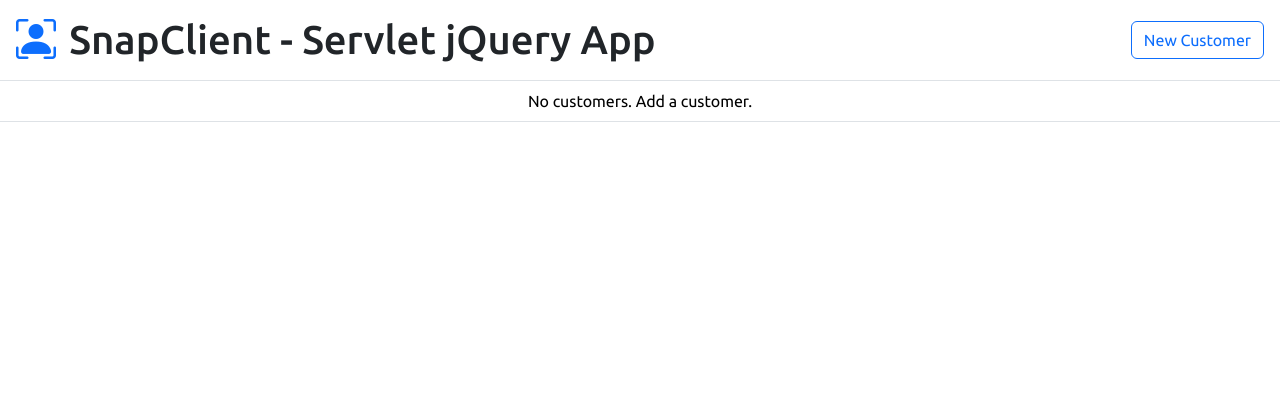
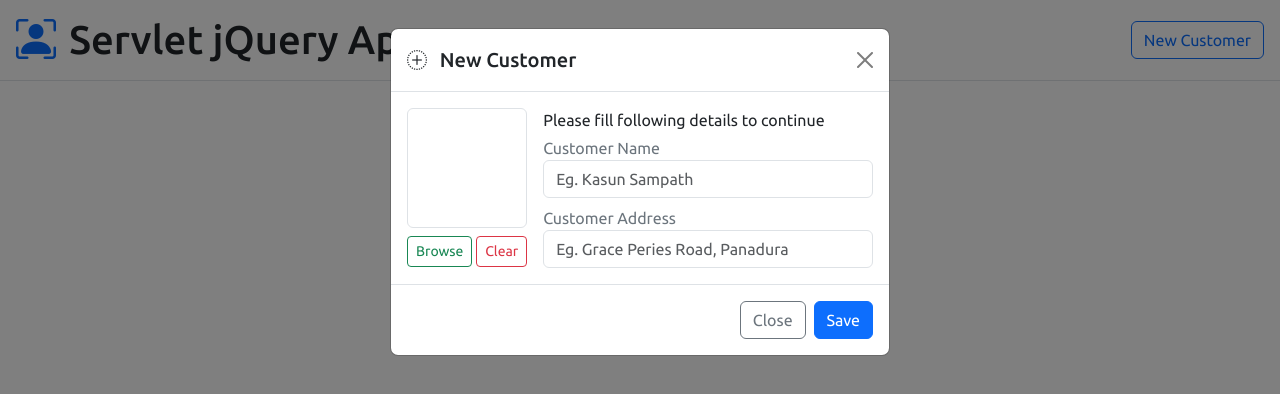
Before and after one commit to Thaaruni/SnapClient-JQuery-Servlet-App, a website built with Vite: page frontend/index.html in a window 1280 px wide. Built offline with nearby package versions, Linux system fonts and the light colour scheme; files whose address does not match are found by name.

Commit message:
Finish UI Modal Design

```diff
--- a/frontend/index.html
+++ b/frontend/index.html
@@ -1,20 +1,19 @@
 <!doctype html>
 <html lang="en">
 <head>
-  <meta charset="UTF-8" />
-  <meta name="viewport" content="width=device-width, initial-scale=1.0" />
-  <title>SnapClient - Servlet jQuery App</title>
+  <meta charset="UTF-8"/>
+  <meta name="viewport" content="width=device-width, initial-scale=1.0"/>
+  <title>Servlet jQuery App</title>
   <link rel="stylesheet" href="./src/scss/Style.scss">
   <script type="module" src="./src/js/main.js"></script>
 </head>
 <body>
 <header class="p-3 d-flex justify-content-between
-       border-bottom align-items-center">
+      border-bottom align-items-center">
   <h1 class="m-0">
     <i class="bi bi-person-bounding-box me-1 text-primary"></i>
-    SnapClient - Servlet jQuery App
+    Servlet jQuery App
   </h1>
-
   <button class="btn btn-outline-primary"
           data-bs-toggle="modal" data-bs-target="#new-customer-modal">
     New Customer
@@ -23,29 +22,29 @@
 <main>
   <table id="tbl-customers" class="table table-hover">
     <tbody>
-    <!--    <tr>-->
-    <!--      <td>-->
-    <!--        <img class="profile-picture rounded"-->
-    <!--             src="https://t4.ftcdn.net/jpg/06/08/55/73/360_F_608557356_ELcD2pwQO9pduTRL30umabzgJoQn5fnd.jpg"-->
-    <!--             alt="">-->
-    <!--      </td>-->
-    <!--      <td>-->
-    <!--        <div>-->
-    <!--          <b>ID:</b> C001-->
-    <!--        </div>-->
-    <!--        <div>-->
-    <!--          <b>Name:</b> Kasun Sampath-->
-    <!--        </div>-->
-    <!--        <div>-->
-    <!--          <b>Address:</b> Grace Peries Road, Kottawa-->
-    <!--        </div>-->
-    <!--      </td>-->
-    <!--      <td class="align-middle text-end">-->
-    <!--        <i title="Delete" class="bi bi-trash fs-2 pe-2"></i>-->
-    <!--      </td>-->
-    <!--    </tr>-->
+    <!--            <tr>-->
+    <!--                <td>-->
+    <!--                    <img class="profile-picture rounded"-->
+    <!--                         src="https://t4.ftcdn.net/jpg/06/08/55/73/360_F_608557356_ELcD2pwQO9pduTRL30umabzgJoQn5fnd.jpg"-->
+    <!--                         alt="">-->
+    <!--                </td>-->
+    <!--                <td>-->
+    <!--                    <div>-->
+    <!--                        <b>ID:</b> C001-->
+    <!--                    </div>-->
+    <!--                    <div>-->
+    <!--                        <b>Name:</b> Kasun Sampath-->
+    <!--                    </div>-->
+    <!--                    <div>-->
+    <!--                        <b>Address:</b> Grace Peries Road, Panadura-->
+    <!--                    </div>-->
+    <!--                </td>-->
+    <!--                <td class="align-middle text-end">-->
+    <!--                    <i title="Delete" class="bi bi-trash fs-2 pe-2"></i>-->
+    <!--                </td>-->
+    <!--            </tr>-->
     </tbody>
-    <tfoot>
+    <tfoot id="no-customers" class="d-none">
     <tr>
       <td colspan="3" class="text-center">
         No customers. Add a customer.
@@ -54,29 +53,52 @@
     </tfoot>
   </table>
   <div id="loader-wrapper" class="mt-4 flex-column
-                 align-items-center">
+                align-items-center">
     <div class="mb-4">Please wait</div>
     <div class="loader"></div>
   </div>
 </main>
+
+<!-- Modal -->
 <div class="modal fade" id="new-customer-modal" data-bs-backdrop="static" data-bs-keyboard="false" tabindex="-1" aria-labelledby="staticBackdropLabel" aria-hidden="true">
   <div class="modal-dialog">
     <div class="modal-content">
       <div class="modal-header">
-        <h1 class="modal-title fs-5" id="staticBackdropLabel">Modal title</h1>
+        <h1 class="modal-title fs-5" id="staticBackdropLabel">
+          <i class="bi bi-plus-circle-dotted me-2"></i>
+          New Customer
+        </h1>
         <button type="button" class="btn-close" data-bs-dismiss="modal" aria-label="Close"></button>
       </div>
-      <div class="modal-body">
-        ...
+      <div class="modal-body d-flex gap-3">
+        <div class="text-center">
+          <div id="profile-picture" class="border mb-2 rounded"></div>
+          <button class="btn btn-sm btn-outline-success">Browse</button>
+          <button class="btn btn-sm btn-outline-danger">Clear</button>
+        </div>
+        <div class="flex-grow-1">
+          <div>
+            <div class="mb-1">Please fill following details to continue</div>
+            <label for="txt-name" class="text-secondary">Customer Name</label>
+            <input class="form-control" id="txt-name"
+                   type="text" placeholder="Eg. Kasun Sampath">
+          </div>
+
+          <div class="mt-2">
+            <label for="txt-address" class="text-secondary">Customer Address</label>
+            <input class="form-control" id="txt-address"
+                   type="text" placeholder="Eg. Grace Peries Road, Panadura">
+          </div>
+        </div>
       </div>
       <div class="modal-footer">
-        <button type="button" class="btn btn-secondary" data-bs-dismiss="modal">Close</button>
-        <button type="button" class="btn btn-primary">Understood</button>
+        <button type="button" class="btn btn-outline-secondary" data-bs-dismiss="modal">Close</button>
+        <button type="button" class="btn btn-primary">Save</button>
       </div>
     </div>
   </div>
 </div>
+
 <div id="progress-bar" class="d-none"></div>
 </body>
-
 </html>
--- a/frontend/src/js/main.js
+++ b/frontend/src/js/main.js
@@ -90,3 +90,5 @@ $('#tbl-customers tbody').on('click', ".bi.bi-trash", (e)=>{
         true);
     xhr.send();
 });
+
+$("header button").trigger('click');
--- a/frontend/src/scss/Style.scss
+++ b/frontend/src/scss/Style.scss
@@ -94,3 +94,8 @@ header {
   transition: width 400ms;
   height: 2px;
 }
+
+#profile-picture {
+  width: 120px;
+  height: 120px;
+}
```
